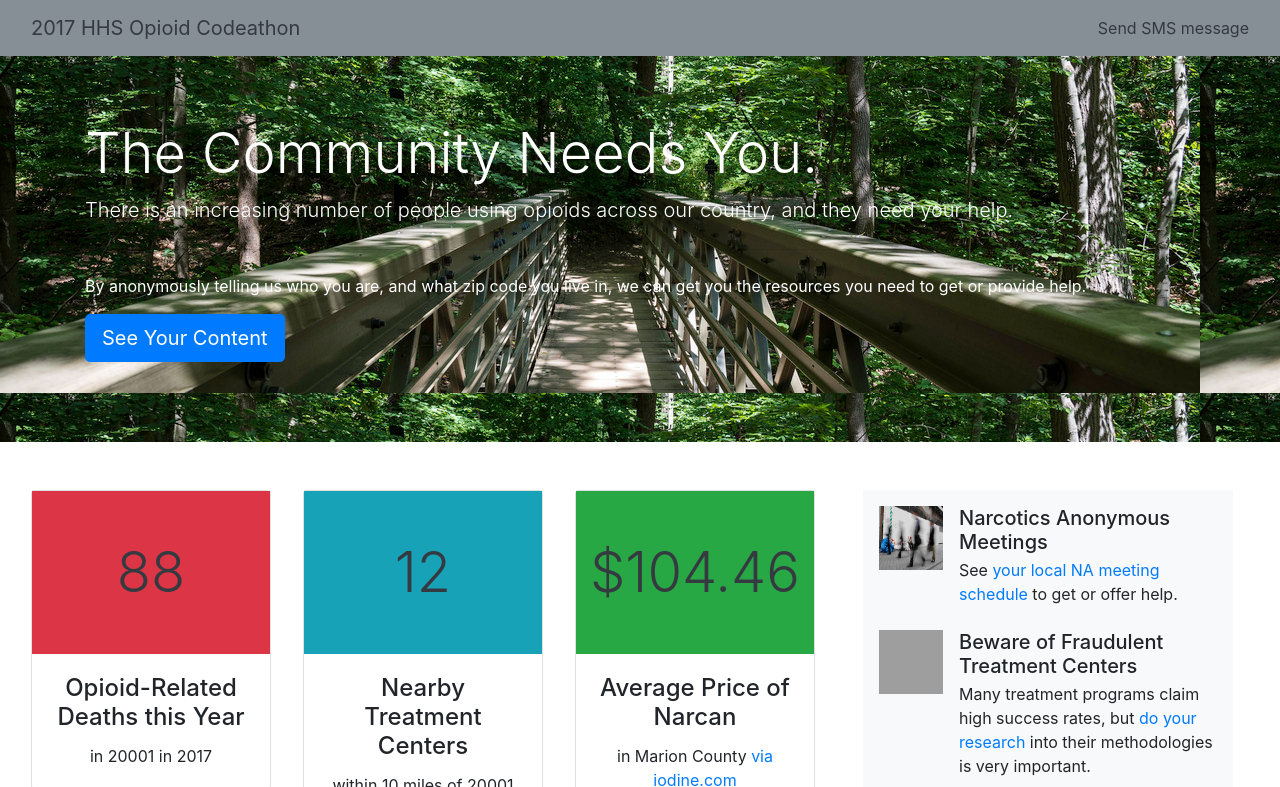
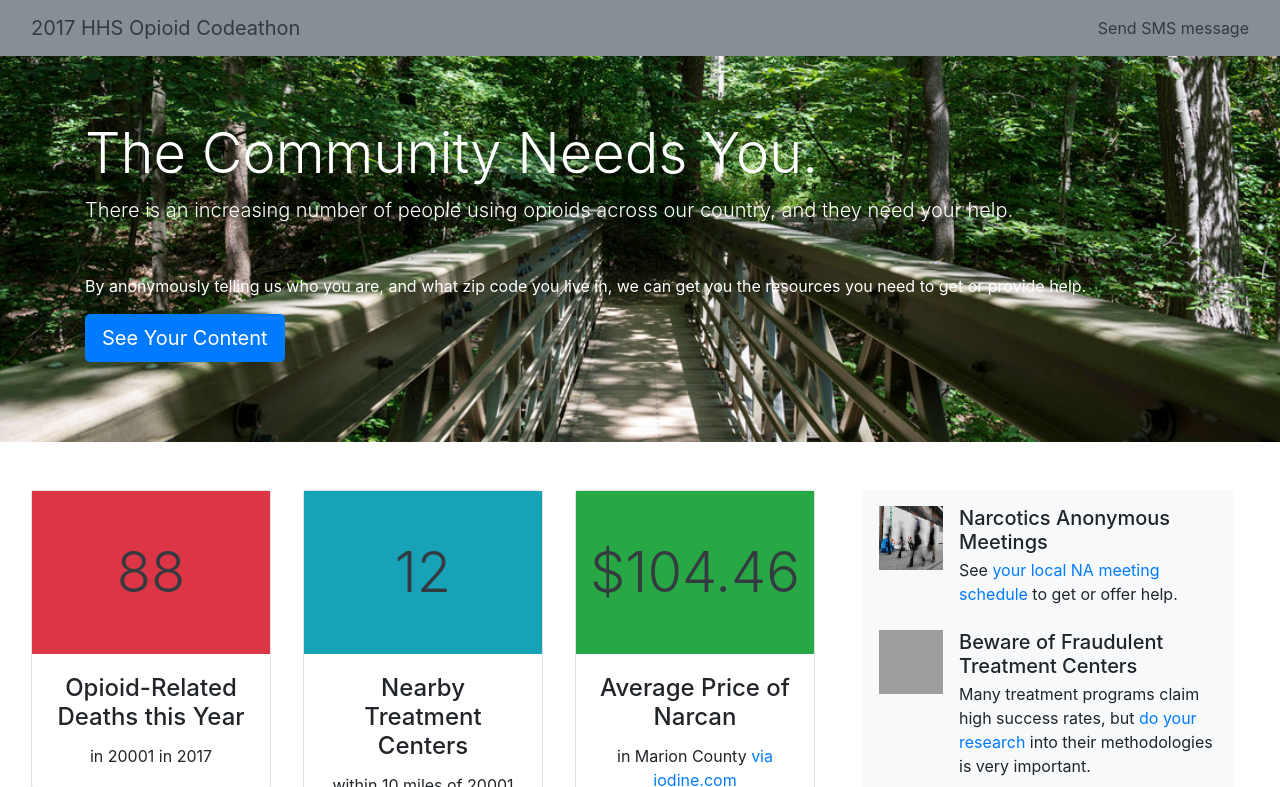
Before and after one commit to booz-allen-hamilton/hhs-opioid-codeathon-treatment, a Jekyll site: the page built from site/dashboard.md, in a window 1280 px wide. Shown: the top 787 px of the page. Built offline with Jekyll 4.4.1, drawn with Linux system fonts in a browser that asks for light colours; nearby versions of some CDN libraries; grey boxes are pictures that could not be loaded.

Commit message:
Background sizing

```diff
--- a/site/_includes/head.html
+++ b/site/_includes/head.html
@@ -17,7 +17,11 @@
      crossorigin=""></script>
   <style>
       .jumbotron {
-          background-image: url('/hhs-codeathon-2017/assets/img/bridge.jpg');
+        background: url('/hhs-codeathon-2017/assets/img/bridge.jpg') no-repeat center center fixed;
+        -webkit-background-size: cover;
+        -moz-background-size: cover;
+        -o-background-size: cover;
+        background-size: cover;
       }
       #mapid { width: 800px; height: 800px; }
   </style>
```
